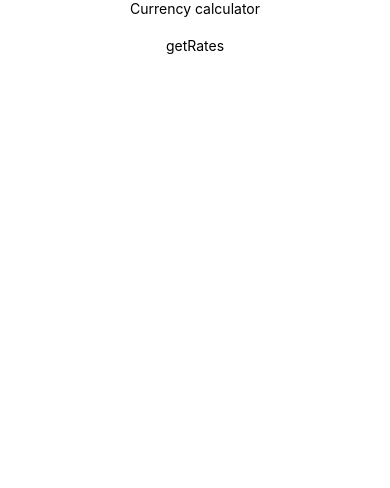
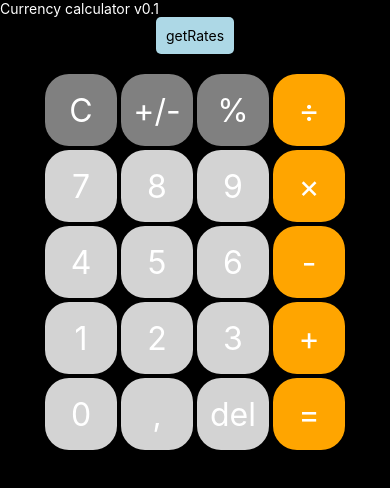
Before and after one commit to begiedz/currency-calculator, a React Native app: screen / in a window 390 px wide. Shown: the top 488 px of the page. Built offline with nearby package versions, Linux system fonts and the light colour scheme.

Commit message:
add Numpad and Styles

```diff
--- a/App.tsx
+++ b/App.tsx
@@ -1,7 +1,10 @@
 import { StatusBar } from 'expo-status-bar';
-import { Pressable, StyleSheet, Text, View } from 'react-native';
+import { Pressable, SafeAreaView, ScrollView, StyleSheet, Text, TouchableOpacity, View } from 'react-native';
 import { useState } from 'react';
+
 import getRate from './api';
+import Numpad from './components/Numpad';
+import { Styles } from './styles/Styles';
 
 
 export default function App() {
@@ -27,29 +30,25 @@ export default function App() {
   };
 
   return (
-    <View style={styles.container}>
+    <SafeAreaView style={Styles.backGround}>
+      {/* <ScrollView> */}
+      <View>
+        <Text style={Styles.header}>Currency calculator v0.1</Text>
+      </View>
+      <View style={Styles.container}>
 
-      <View style={{}}>
-        <Text>Currency calculator</Text>
+
+        <TouchableOpacity style={Styles.getRate} onPress={() => handlePress("EUR", "PLN")}>
+          <Text>getRates</Text>
+        </TouchableOpacity>
+
+        <Numpad />
+
+        {!!rate && <Text>1 {baseCode} = {rate} {targetCode}</Text>}
+        <StatusBar style="auto" />
       </View>
+      {/* </ScrollView> */}
+    </SafeAreaView>
 
-      {/* <Pressable onPress={() => getRate('EUR', 'PLN')}> */}
-      <Pressable onPress={() => handlePress("EUR", "PLN")}>
-        <Text>getRates</Text>
-      </Pressable>
-      {!!rate && <Text>1 {baseCode} = {rate} {targetCode}</Text>}
-      <StatusBar style="auto" />
-
-    </View>
   );
 }
-
-const styles = StyleSheet.create({
-  container: {
-    flex: 1,
-    gap: 20,
-    backgroundColor: '#fff',
-    alignItems: 'center',
-    // justifyContent: 'center',
-  },
-});
--- a/api.ts
+++ b/api.ts
@@ -1,12 +1,11 @@
-// currency1 = 'EUR'
-// currency2 = 'PLN'
-
 const getRate = async (baseCode: string, targetCode: string) => {
   const apiUrl: string = `https://v6.exchangerate-api.com/v6/${process.env.EXPO_PUBLIC_API_KEY}/pair/${baseCode}/${targetCode}`;
 
   const response = await fetch(apiUrl);
   const json = await response.json();
-  const rate: number = json.conversion_rate;
+
+  // conversion rate rounded to 2 decimal places
+  const rate: number = Math.round(json.conversion_rate * 100) / 100;
 
   console.log(json);
   console.log(rate);
--- /dev/null
+++ b/components/Button.tsx
@@ -0,0 +1,28 @@
+import { TouchableOpacity, Text } from "react-native";
+import { Styles } from "../styles/Styles"
+
+interface ButtonProps {
+  title: string;
+  onPress: () => void;
+  isPrimary?: boolean;
+  isSecondary?: boolean;
+}
+
+export default function Button({ title, onPress, isPrimary, isSecondary }: ButtonProps) {
+
+  return (
+    <TouchableOpacity style={
+      isPrimary ?
+        Styles.buttonPrimary :
+        isSecondary ?
+          Styles.buttonSecondary :
+          Styles.button}
+      onPress={onPress}>
+      <Text style={
+        Styles.smallTextLigth}>
+        {title}
+      </Text>
+    </TouchableOpacity>
+  )
+
+}
--- /dev/null
+++ b/components/Numpad.tsx
@@ -0,0 +1,59 @@
+import React from 'react'
+import { Text, View, StyleSheet, Pressable, TouchableOpacity, Dimensions } from 'react-native'
+import Button from './Button';
+import { Styles } from '../styles/Styles'
+
+const Numpad = () => {
+
+  const [primaryNumber, setPrimaryNumber] = React.useState('')
+  const [secondaryNumber, setSecondaryNumber] = React.useState('')
+  const [operation, setOperation] = React.useState('')
+  const [result, setResult] = React.useState<Number | null>(null)
+
+  const handleNumberPress = (buttonValue: string) => {
+    if (primaryNumber.length < 10) {
+      setPrimaryNumber(primaryNumber + buttonValue)
+    }
+  }
+
+  return (
+    <View style={Styles.numpad}>
+      <View style={Styles.row}>
+        <Button title='C' isSecondary onPress={() => alert('xd')} />
+        <Button title='+/-' isSecondary onPress={() => alert('xd')} />
+        <Button title='%' isSecondary onPress={() => alert('xd')} />
+        <Button title='÷' isPrimary onPress={() => alert('xd')} />
+      </View>
+
+      <View style={Styles.row}>
+        <Button title='7' onPress={() => handleNumberPress('7')} />
+        <Button title='8' onPress={() => handleNumberPress('8')} />
+        <Button title='9' onPress={() => handleNumberPress('9')} />
+        <Button title='×' isPrimary onPress={() => alert('xd')} />
+      </View>
+
+      <View style={Styles.row}>
+        <Button title='4' onPress={() => handleNumberPress('4')} />
+        <Button title='5' onPress={() => handleNumberPress('5')} />
+        <Button title='6' onPress={() => handleNumberPress('6')} />
+        <Button title='-' isPrimary onPress={() => alert('xd')} />
+      </View>
+
+      <View style={Styles.row}>
+        <Button title='1' onPress={() => handleNumberPress('1')} />
+        <Button title='2' onPress={() => handleNumberPress('2')} />
+        <Button title='3' onPress={() => handleNumberPress('3')} />
+        <Button title='+' isPrimary onPress={() => alert('xd')} />
+      </View>
+
+      <View style={Styles.row}>
+        <Button title='0' onPress={() => alert('xd')} />
+        <Button title=',' onPress={() => alert('xd')} />
+        <Button title='del' onPress={() => alert('xd')} />
+        <Button title='=' isPrimary onPress={() => alert('xd')} />
+      </View>
+    </View>
+
+  )
+};
+export default Numpad
--- a/package.json
+++ b/package.json
@@ -12,7 +12,10 @@
     "expo": "~50.0.5",
     "expo-status-bar": "~1.11.1",
     "react": "18.2.0",
-    "react-native": "0.73.2"
+    "react-native": "0.73.2",
+    "react-native-web": "~0.19.6",
+    "react-dom": "18.2.0",
+    "@expo/metro-runtime": "~3.1.1"
   },
   "devDependencies": {
     "@babel/core": "^7.20.0",
--- /dev/null
+++ b/styles/Styles.tsx
@@ -0,0 +1,86 @@
+import { StyleSheet } from "react-native";
+export const Styles = StyleSheet.create({
+  header: {
+    color: 'white',
+    // fontFamily: 'monospace'
+    alignSelf: 'flex-start'
+
+  },
+  container: {
+    flex: 1,
+    gap: 20,
+    alignItems: 'center',
+    color: 'white',
+    // justifyContent: 'center',
+  },
+  getRate: {
+    backgroundColor: 'lightblue',
+    borderRadius: 5,
+    padding: 10,
+  },
+  backGround: {
+    backgroundColor: 'black',
+    color: 'white',
+    flex: 1,
+  },
+
+
+  button: {
+    width: 72,
+    height: 72,
+    borderRadius: 24,
+    backgroundColor: 'lightgray',
+    justifyContent: 'center',
+    alignItems: 'center',
+    // margin: 8,
+  },
+  buttonPrimary: {
+    width: 72,
+    height: 72,
+    borderRadius: 24,
+    backgroundColor: 'orange',
+    justifyContent: 'center',
+    alignItems: 'center',
+    // margin: 8,
+  },
+  buttonSecondary: {
+    width: 72,
+    height: 72,
+    borderRadius: 24,
+    backgroundColor: 'gray',
+    justifyContent: 'center',
+    alignItems: 'center',
+    // margin: 8,
+  },
+  smallTextDark: {
+    fontSize: 32,
+    color: 'black'
+  },
+  smallTextLigth: {
+    fontSize: 32,
+    color: 'white'
+  },
+
+  //numpad
+  numpad: {
+    gap: 4
+  },
+  row: {
+    maxWidth: '100%',
+    flexDirection: 'row',
+    gap: 4
+  },
+  displayPrimaryNumber: {
+    fontSize: 96,
+    color: 'gray',
+    alignSelf: "flex-end",
+    fontWeight: '200'
+  },
+  displaySecondaryNumber: {
+    fontSize: 40,
+    color: 'gray',
+    alignSelf: "flex-end",
+    fontWeight: '200'
+  },
+
+});
```
Also changed, not shown: 1 other file (tests, documents, lock files or other folders).
